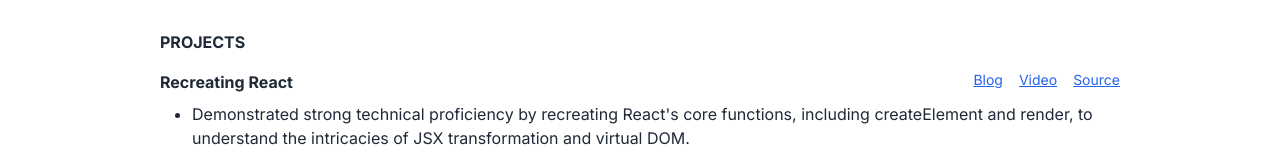
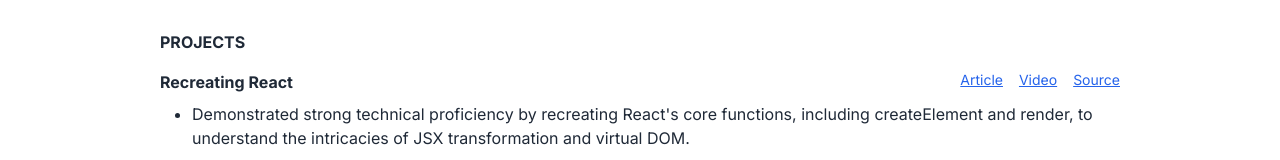
Before and after one commit to mike-v2/portfolio, a Next.js app: page /resume in a window 1280 px wide. Shown: the part 342-502 px from the top of the page. Built offline with nearby package versions, Linux system fonts and the light colour scheme.

Commit message:
fix wording

```diff
--- a/app/resume/page.tsx
+++ b/app/resume/page.tsx
@@ -38,7 +38,7 @@ export default function Resume() {
                 </h4>
                 <div className='ms-auto'>
                   <div className="flex gap-x-4 text-sm">
-                    <a href='https://medium.com/@mmcguiness8700/recreating-react-96e8a01d4cb5' className='underline text-blue-600 hover:text-blue-800 visited:text-purple-600'>Blog</a>
+                    <a href='https://medium.com/@mmcguiness8700/recreating-react-96e8a01d4cb5' className='underline text-blue-600 hover:text-blue-800 visited:text-purple-600'>Article</a>
                     <a href='https://youtu.be/BU37lgD28lU' className='underline text-blue-600 hover:text-blue-800 visited:text-purple-600'>Video</a>
                     <a href='https://github.com/mike-v2/react-from-scratch' className='underline text-blue-600 hover:text-blue-800 visited:text-purple-600'>Source</a>
                   </div>
@@ -46,9 +46,9 @@ export default function Resume() {
               </div>
 
               <ul className='flex flex-col gap-y-2 list-disc ps-8'>
-                <li>Demonstrated strong technical proficiency by recreating React's core functions, including createElement and render, to understand the intricacies of JSX transformation and virtual DOM.</li>
+                <li>Demonstrated strong technical proficiency by recreating React&apos;s core functions, including createElement and render, to understand the intricacies of JSX transformation and virtual DOM.</li>
                 <li>Showcased effective problem-solving and self-learning skills through the hands-on experience of developing custom hooks, such as useState and useEffect, to manage state and side effects in functional components.</li>
-                <li>Enhanced communication skills by documenting the project's process and results in a comprehensive Medium article and a YouTube video, making complex technical information accessible and understandable.</li>
+                <li>Enhanced communication skills by documenting the project&apos;s process and results in a comprehensive Medium article and a YouTube video, making complex technical information accessible and understandable.</li>
               </ul>
             </div>
 
```
